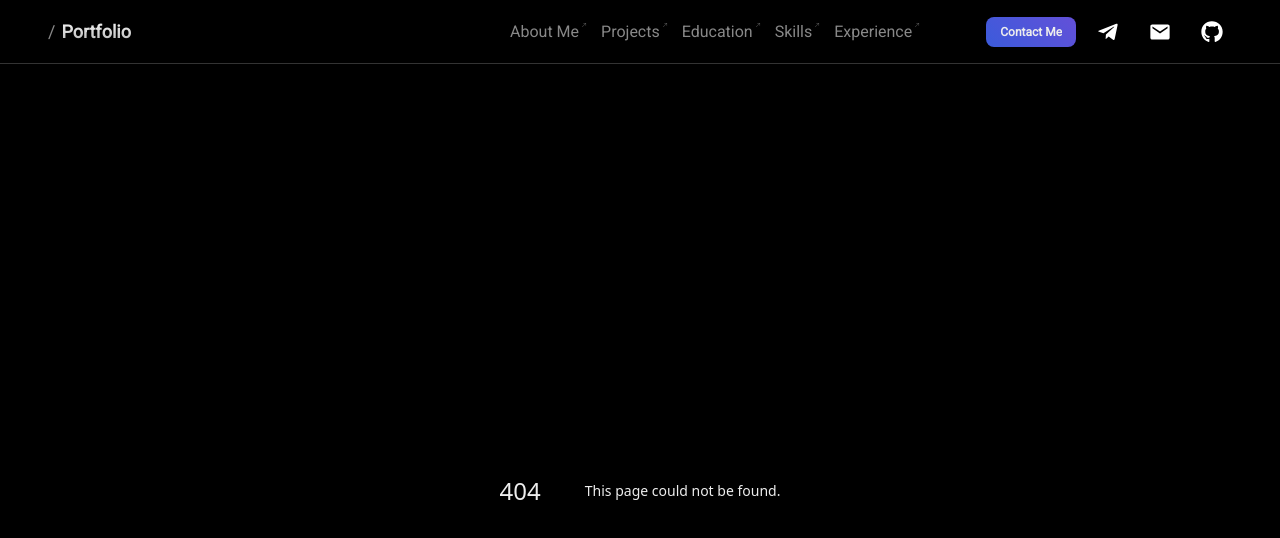
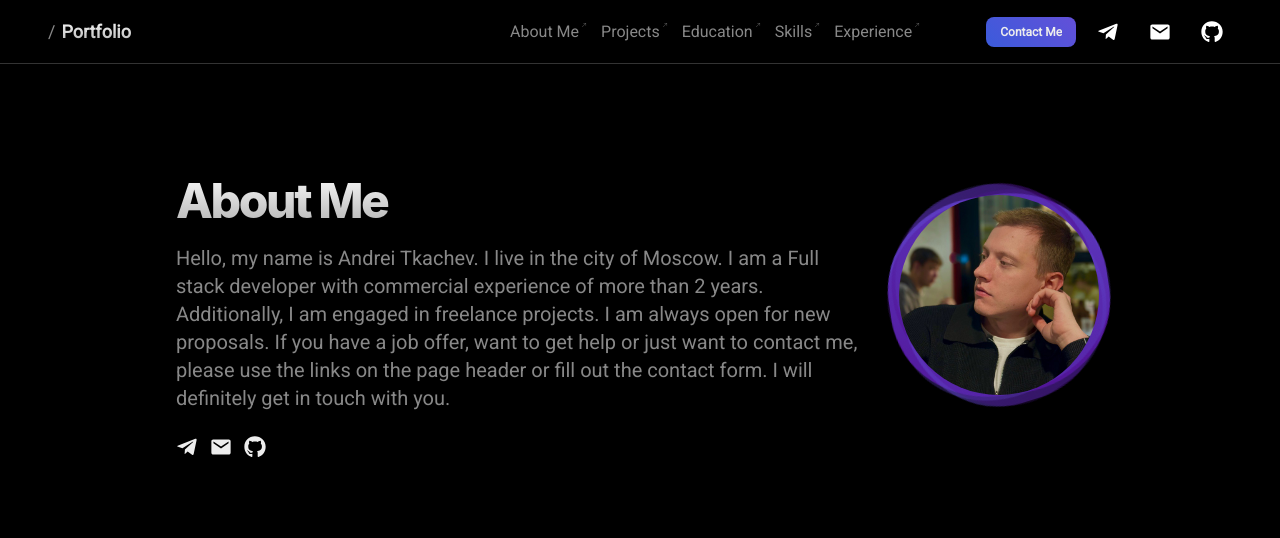
Before and after one commit to AndreiTka4iov/Andrei_Tka4iov_Web, a Next.js app: page /about in a window 1280 px wide. Before the commit this address had no page. Shown: the top 538 px of the page. Built offline with nearby package versions, Linux system fonts and the light colour scheme.

Commit message:
feat: add about page

```diff
--- /dev/null
+++ b/src/components/AboutMe/index.tsx
@@ -0,0 +1,91 @@
+import {
+  Box,
+  Container,
+  Flex,
+  Image,
+  Title,
+  UnstyledButton,
+  rem,
+} from "@mantine/core";
+import styles from "./styles.module.css";
+import { CSSProperties } from "react";
+import { IoMdMail } from "react-icons/io";
+import { FaGithub } from "react-icons/fa";
+import { FaTelegramPlane } from "react-icons/fa";
+
+const AboutMe = () => {
+  return (
+    <Flex gap={16} w={"100%"}>
+      <Flex gap={12} direction={'column'}>
+        <Title order={1} className={styles.title}>
+          About Me
+        </Title>
+        <Box>
+          <p className={styles.descr}>
+            Hello, my name is Andrei Tkachev. I live in the city of Moscow. I am
+            a Full stack developer with commercial experience of more than 2
+            years. Additionally, I am engaged in freelance projects. I am always
+            open for new proposals. If you have a job offer, want to get help or
+            just want to contact me, please use the links on the page header or
+            fill out the contact form. I will definitely get in touch with you.
+          </p>
+        </Box>
+        <div className={styles.navLinks}>
+          <a
+            href="https://t.me/tcka4"
+            target="_blank"
+            rel="noreferrer"
+            style={{ "--l": 1 } as React.CSSProperties}
+            className={styles.socialLinks}
+          >
+            <UnstyledButton onClick={() => {}} className={styles.mainLink}>
+              <FaTelegramPlane
+                style={{ width: rem(22), height: rem(22) }}
+                className={styles.icon}
+              />
+            </UnstyledButton>
+          </a>
+          <a
+            href="mailto:andrei.tkachiov@gmail.com"
+            target="_blank"
+            rel="noreferrer"
+            style={{ "--l": 2 } as React.CSSProperties}
+            className={styles.socialLinks}
+          >
+            <UnstyledButton onClick={() => {}} className={styles.mainLink}>
+              <IoMdMail
+                style={{ width: rem(22), height: rem(22) }}
+                className={styles.icon}
+              />
+            </UnstyledButton>
+          </a>
+          <a
+            href="https://github.com/AndreiTka4iov"
+            target="_blank"
+            rel="noreferrer"
+            style={{ "--l": 3 } as React.CSSProperties}
+            className={styles.socialLinks}
+          >
+            <UnstyledButton onClick={() => {}} className={styles.mainLink}>
+              <FaGithub
+                style={{ width: rem(22), height: rem(22) }}
+                className={styles.icon}
+              />
+            </UnstyledButton>
+          </a>
+        </div>
+      </Flex>
+      <Container className={styles.image}>
+        <div className={styles.wave} style={{ "--i": 1 } as CSSProperties} />
+        <div className={styles.imageChilder}>
+          <Image src="/me.jpeg" />
+        </div>
+        <div className={styles.wave} style={{ "--i": 2 } as CSSProperties} />
+        <div className={styles.wave} style={{ "--i": 3 } as CSSProperties} />
+        <div className={styles.wave} style={{ "--i": 4 } as CSSProperties} />
+      </Container>
+    </Flex>
+  );
+};
+
+export default AboutMe;
--- /dev/null
+++ b/src/components/AboutMe/styles.module.css
@@ -0,0 +1,117 @@
+.title {
+  background: linear-gradient(180deg, #fff, #adadad);
+  -webkit-background-clip: text;
+  -webkit-text-fill-color: transparent;
+  font-weight: 800;
+  font-size: 48px;
+  letter-spacing: -0.05em;
+  position: relative;
+}
+
+.descr {
+  display: block;
+  margin-block-start: 1em;
+  margin-block-end: 1em;
+  margin-inline-start: 0px;
+  margin-inline-end: 0px;
+  margin: 0 auto;
+  max-width: 750px;
+
+  color: #888;
+  font-size: max(15px, min(2vw, 20px));
+  line-height: 1.4;
+  letter-spacing: var(--letter-spacing-1);
+  font-weight: 400;
+}
+
+.image {
+  width: 250px;
+  height: 250px;
+  position: relative;
+
+  .wave {
+    position: absolute;
+    z-index: var(--i);
+    top: 15px;
+    left: 25px;
+    width: 200px;
+    height: 220px;
+    border-radius: 45%;
+    background: linear-gradient(
+      90deg,
+      rgba(75, 0, 130, 1) 0%,
+      rgba(99, 80, 216, 1) 100%
+    );
+    animation: wave calc(20s / var(--i)) infinite linear;
+    opacity: calc(1 / var(--i));
+  }
+
+  @keyframes wave {
+    from {
+      transform: rotate(0deg);
+    }
+    from {
+      transform: rotate(360deg);
+    }
+  }
+
+  .imageChilder {
+    position: absolute;
+    z-index: 10;
+    top: 25px;
+    right: 25px;
+    bottom: 25px;
+    left: 25px;
+    width: 200px;
+    height: 200px;
+    border-radius: 50%;
+    overflow: hidden;
+  }
+}
+
+.navLinks {
+  display: flex;
+  align-items: center;
+  gap: 12px;
+  padding: 12px 0;
+
+  a {
+    display: flex;
+    font-size: 14px;
+    color: #888;
+    transition: 0.2s color;
+
+    .icon {
+      transition: 0.2s fill;
+    }
+
+    @media screen and (min-width: 1050px) {
+      font-size: 16px;
+    }
+
+    &.socialLinks {
+      opacity: 0;
+      transform: translateX(100px);
+      animation: showSocialLink 0.7s ease forwards;
+      animation-delay: calc(0.1s * var(--l));
+
+      &:hover{
+        .icon {
+          fill: #6350d8;
+        }
+      }
+
+      @keyframes showSocialLink {
+        0% {
+          opacity: 0;
+          transform: translateX(100px);
+        }
+        100% {
+          opacity: 1;
+          transform: translateX(0px);
+        }
+      }
+    }
+
+  }
+}
--- a/src/components/Header/NavLinks.tsx
+++ b/src/components/Header/NavLinks.tsx
@@ -31,7 +31,7 @@ const NavLinks: FC<NavLinksProps> = ({ toggleModal }) => {
       <Link href={"/education"} style={style3} className={styles.links}>
         Education <IoIosArrowRoundForward className={styles.linkIcon} />
       </Link>
-      <Link href={"/skils"} style={style4} className={styles.links}>
+      <Link href={"/skills"} style={style4} className={styles.links}>
         Skills <IoIosArrowRoundForward className={styles.linkIcon} />
       </Link>
       <Link href={"/experience"} style={style5} className={styles.links}>
--- /dev/null
+++ b/src/pages/about/index.tsx
@@ -0,0 +1,16 @@
+import AboutMe from "@/components/AboutMe";
+import { Container } from "@mantine/core";
+import Head from "next/head";
+
+const About = () => {
+  return (
+    <Container mt={80} w={"100%"}>
+      <Head>
+        <title>About Me</title>
+      </Head>
+      <AboutMe />
+    </Container>
+  );
+};
+
+export default About;
--- /dev/null
+++ b/src/pages/education/index.tsx
@@ -0,0 +1,5 @@
+const About = () => {
+    return ( <div>In development</div> );
+}
+
+export default About;
--- /dev/null
+++ b/src/pages/experience/index.tsx
@@ -0,0 +1,5 @@
+const About = () => {
+    return ( <div>In development</div> );
+}
+
+export default About;
--- /dev/null
+++ b/src/pages/projects/index.tsx
@@ -0,0 +1,5 @@
+const About = () => {
+    return ( <div>In development</div> );
+}
+
+export default About;
--- /dev/null
+++ b/src/pages/skills/index.tsx
@@ -0,0 +1,5 @@
+const About = () => {
+    return ( <div>In development</div> );
+}
+
+export default About;
```
Also changed, not shown: src/components/GetStarted/index.tsx (+22 -4 lines), src/components/GetStarted/styles.module.css (+41 -10 lines), public/me.jpeg (added).
